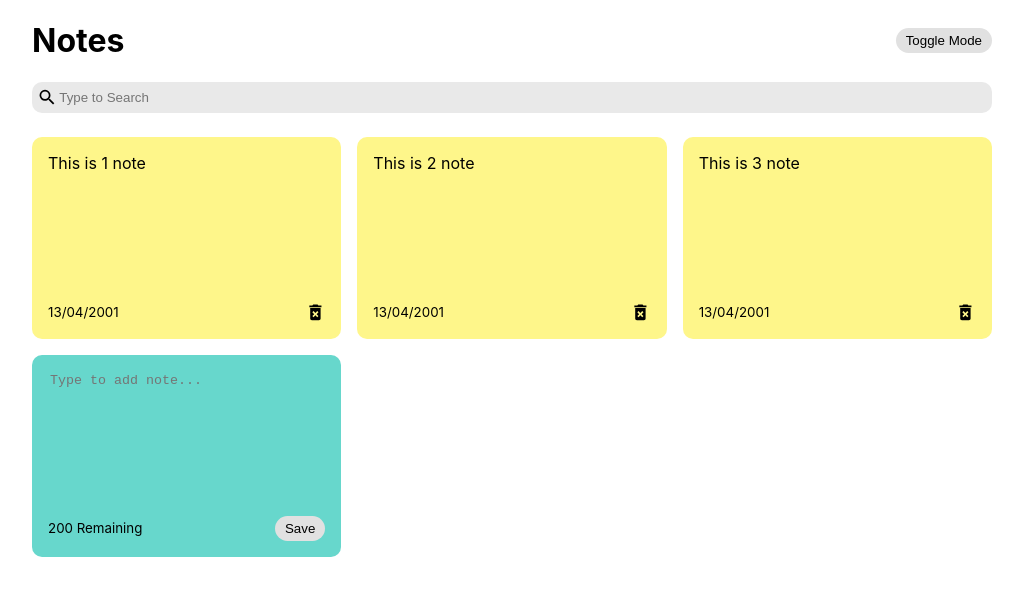
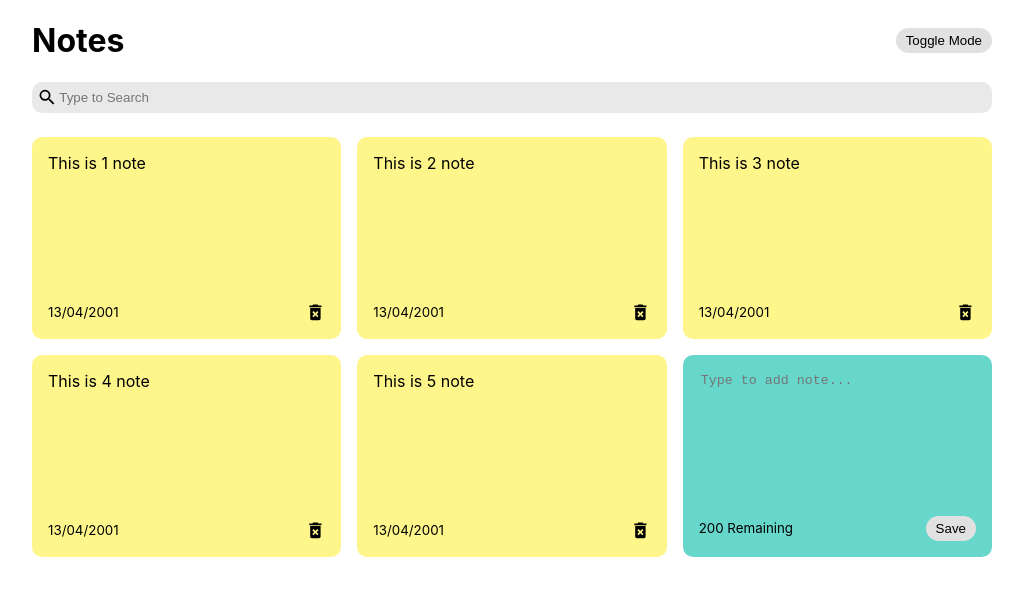
Before and after one commit to AriAgress/Notes-React-App, a React (Create React App) app: page / in a window 1280 px wide. Shown: the top 596 px of the page, without its empty margins (128-1151 px from the left). Built offline with nearby package versions, Linux system fonts and the light colour scheme.

Commit message:
Add(app): objects to app

```diff
--- a/src/App.js
+++ b/src/App.js
@@ -19,6 +19,16 @@ function App() {
     {
       id: nanoid(),
       text: 'This is 3 note',
+      date: '13/04/2001',
+    },
+    {
+      id: nanoid(),
+      text: 'This is 4 note',
+      date: '13/04/2001',
+    },
+    {
+      id: nanoid(),
+      text: 'This is 5 note',
       date: '13/04/2001',
     },
   ]);
```
